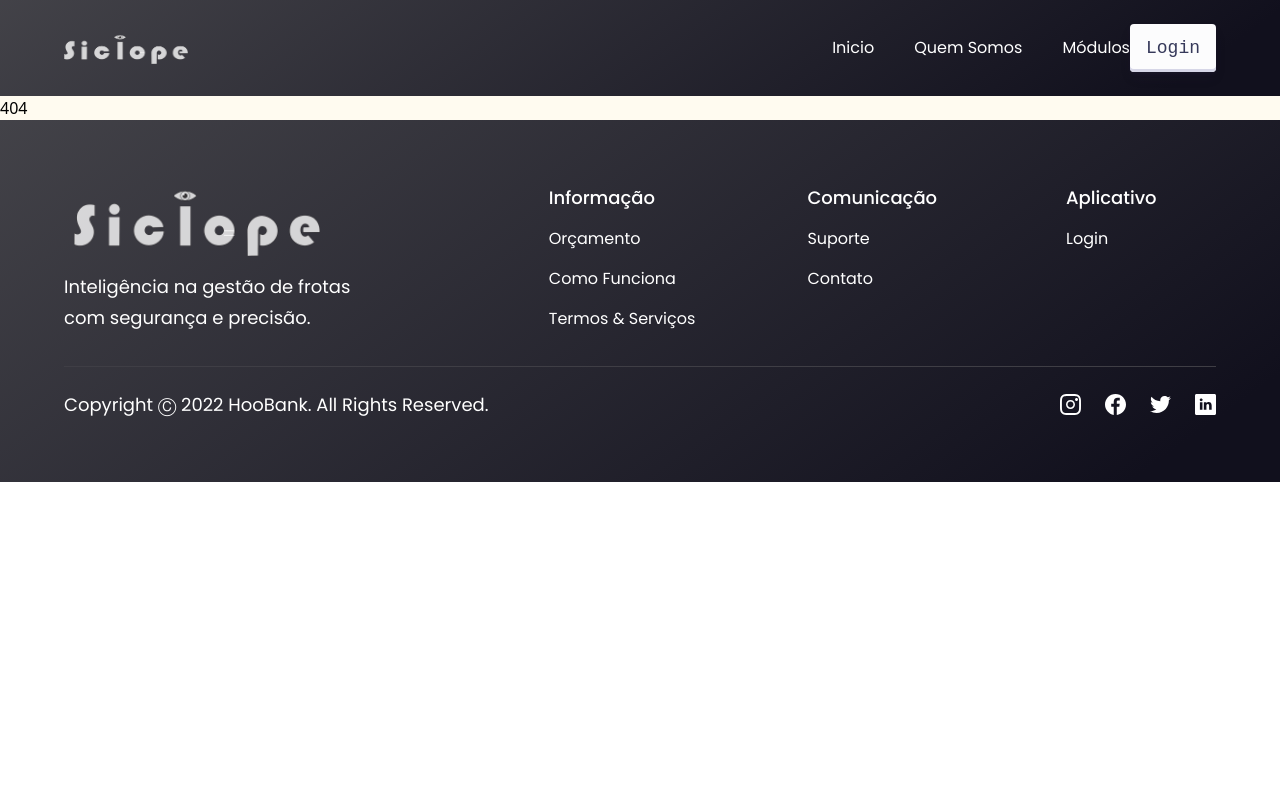
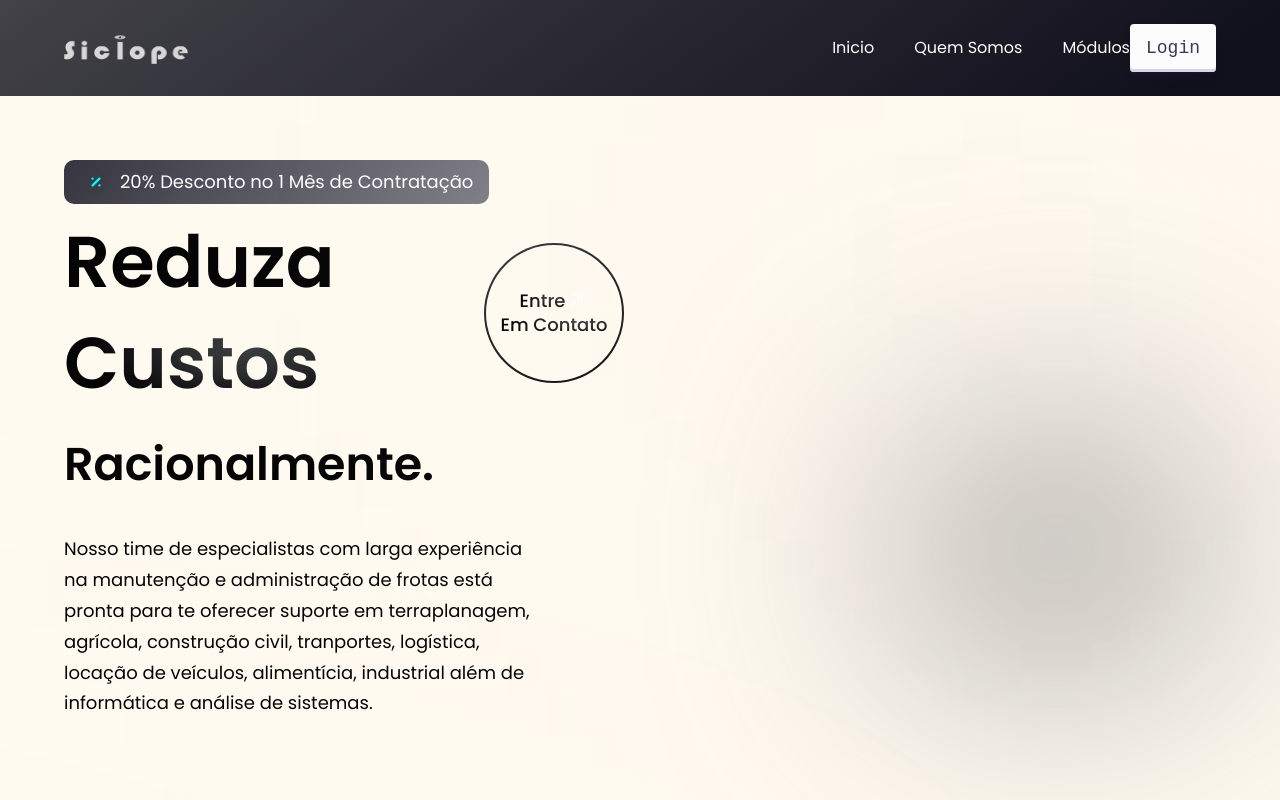
Before and after one commit to flavioepimentel/sciclop_website, a React (Vite) app: page /sciclop_website in a window 1280 px wide. Shown: the top 800 px of the page. Built offline with nearby package versions, Linux system fonts and the light colour scheme.

Commit message:
fix: :green_heart: Tentativa 04: Correção path arquivos no Router
Inserindo path no router com o nome do repositório

```diff
--- a/index.html
+++ b/index.html
@@ -4,7 +4,7 @@
 <head>
   <meta charset="UTF-8" />
   <link rel="icon" type="image/svg+xml" href="/hoobank.svg" />
-  <link href="./src/assets/index.css" rel="stylesheet" />
+  <link href="./src/index.css" rel="stylesheet" />
   <meta name="viewport" content="width=device-width, initial-scale=1.0" />
   <meta name="theme-color" content="#000000" />
   <title>Sciclope | Sistema de Rastreamento</title>
--- a/src/App.jsx
+++ b/src/App.jsx
@@ -11,7 +11,7 @@ export default function App() {
   return (
     <BrowserRouter>
       <Routes>
-        <Route path="/" element={<Layout />}>
+        <Route path="/sciclop_website" element={<Layout />}>
           <Route index element={<Home />} />
           <Route path="about" element={<About />} />
           <Route path="contact" element={<Contact />} />
```
Also changed, not shown: src/index.css (renamed from src/assets/index.css).
